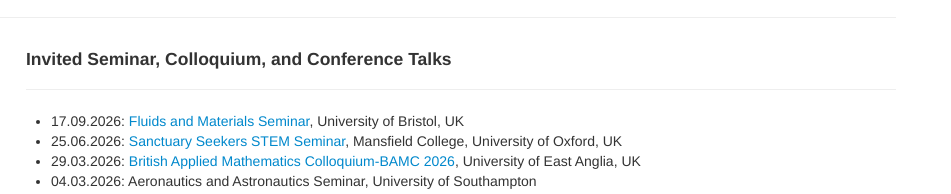
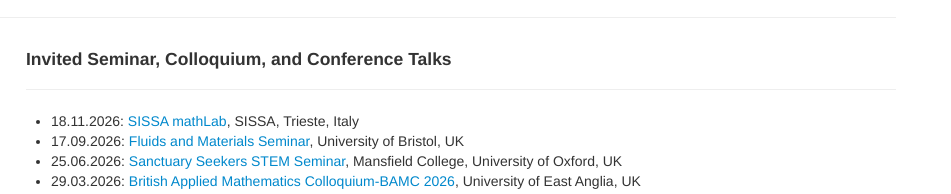
Before and after one commit to christimav/christimav.github.io, a plain HTML site: page talks.html in a window 1280 px wide. Shown: the part 114-308 px from the top of the page, 329-1280 px from the left. Drawn offline with Linux system fonts and the light colour scheme.

Commit message:
talk update

```diff
--- a/talks.html
+++ b/talks.html
@@ -96,6 +96,7 @@
 
                             <div id="jcgt2015" class="tab-pane active">
                                 <ul>
+                                <li>18.11.2026: <a href="https://mathlab.sissa.it/extensible-membrane-flutter-and-sail-tacking-inviscid-flow">SISSA mathLab</a>, SISSA, Trieste, Italy</li>
                                 <li>17.09.2026: <a href="https://www.bristolmathsresearch.org/seminar/christiana-mavroyiakoumou/">Fluids and Materials Seminar</a>, University of Bristol, UK</li>
                                 <li>25.06.2026: <a href="https://people.maths.ox.ac.uk/griffit4/sanctuary_2026.shtml">Sanctuary Seekers STEM Seminar</a>, Mansfield College, University of Oxford, UK</li>
                                 <li>29.03.2026: <a href="https://bamc2026.mathmos.net/">British Applied Mathematics Colloquium-BAMC 2026</a>, University of East Anglia, UK</li>
```
